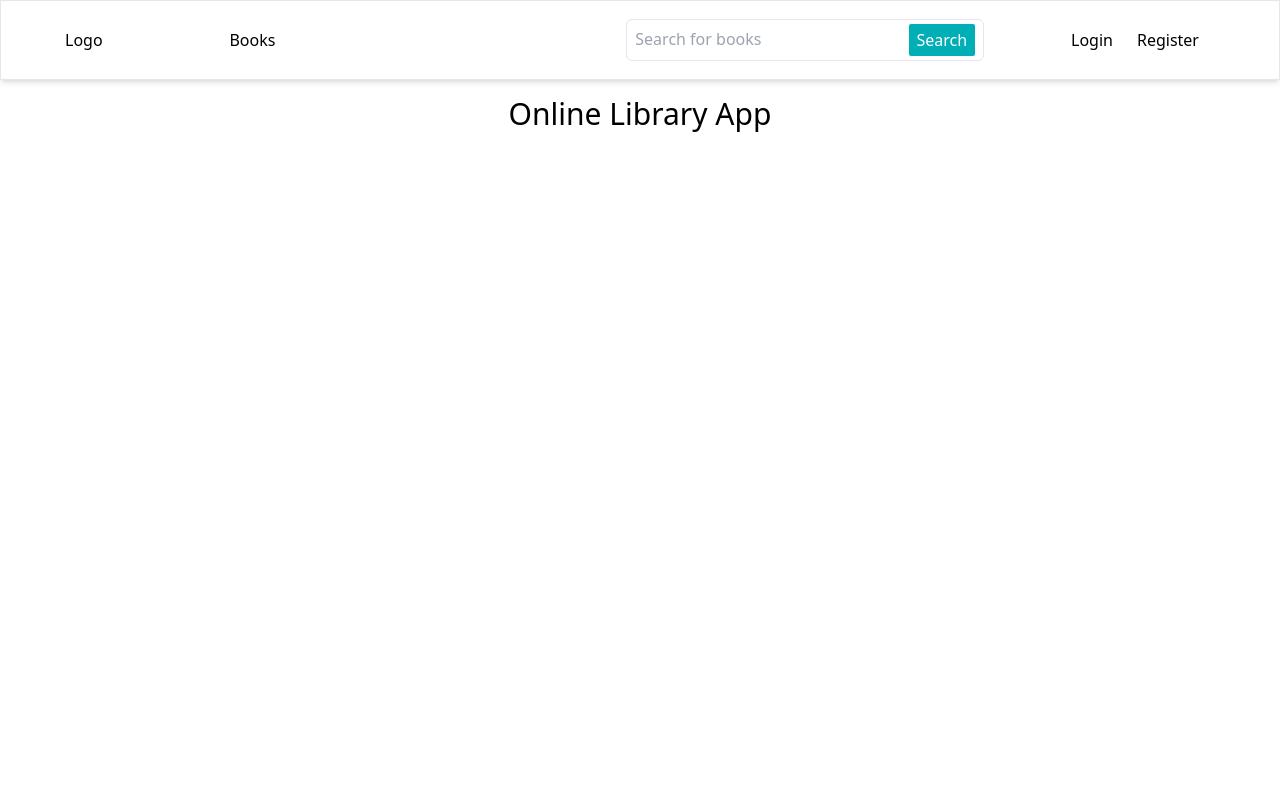
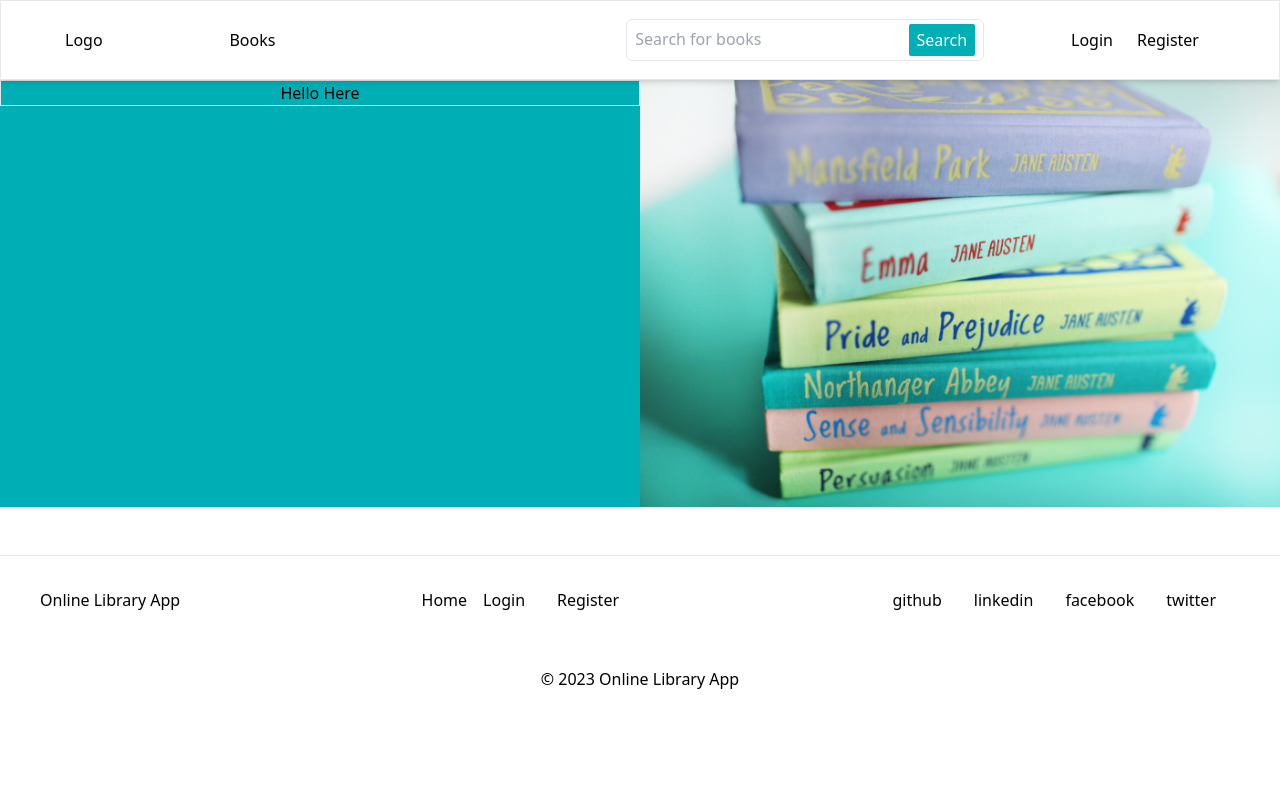
Before and after one commit to Evaristekanova/bookStore-fn, a React (Vite) app: page / in a window 1280 px wide. Shown: the top 800 px of the page. Built offline with nearby package versions, Linux system fonts and the light colour scheme.

Commit message:
add unstyled landing page

```diff
--- a/src/App.tsx
+++ b/src/App.tsx
@@ -1,7 +1,17 @@
+import LANDING from "./assets/LANDING.jpg";
 const App = () => {
   return (
-    <div className="text-3xl text-center font-light pt-4 min-h-screen">
-      Online Library App
+    <div className="sm:flex sm:flex-col md:flex md:flex-row lg:bg-lightGreen lg:flex lg:flex-row sm:pt-3 lg:h-[100%] lg:pt-0 pt-2 flex flex-col relative">
+      <div className="sm:w-1/2 md:w-full lg:w-1/2 lg:flex lg:items-center lg:h-full lg:justify-center lg:border  md:h-full w-full">
+        Hello Here
+      </div>
+      <div className="sm:w-full md:w-1/2 lg:w-1/2 lg:flex lg:items-center lg:flex-grow  md:h-[90%] w-full">
+        <img
+          src={LANDING}
+          alt=""
+          className="sm:w-full md:w-full lg:w-full h-[90%] object-cover w-full"
+        />
+      </div>
     </div>
   );
 };
```
Also changed, not shown: src/Pages/Loading.ts (added, +11 -0 lines), src/assets/LANDING.jpg (added).
